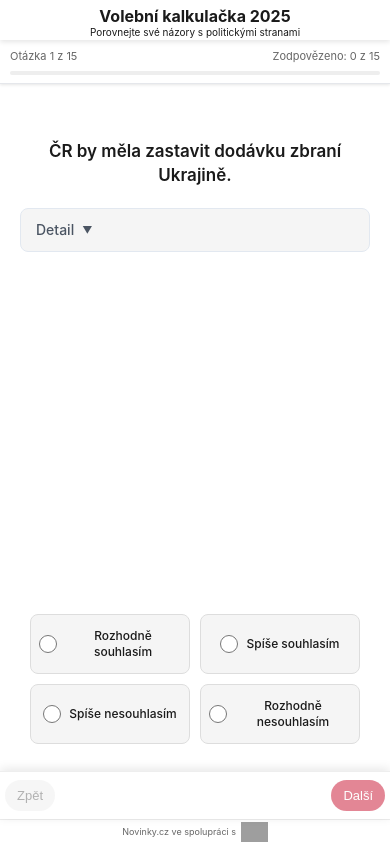
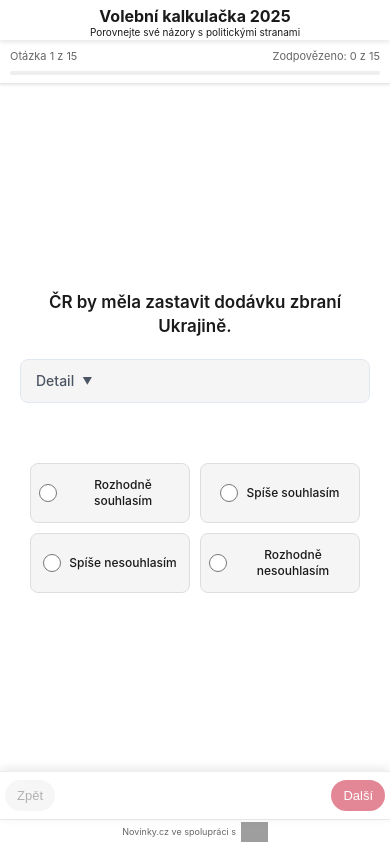
Before and after one commit to davidrynes/volebni-kalkulacka-v2, a Preact app: page / in a window 390 px wide. Built offline with nearby package versions, Linux system fonts and the light colour scheme; grey boxes are pictures that could not be loaded.

Commit message:
Oprava pozice odpovědí - přesun z dolního okraje blíže k textu otázky

```diff
--- a/src/app.css
+++ b/src/app.css
@@ -488,11 +488,10 @@ body {
         grid-template-columns: repeat(2, 1fr);
         gap: 15px;
         padding: 0 15px;
-        margin-top: auto;
-        margin-bottom: auto;
+        margin-top: 30px;
         width: calc(100% - 30px);
         box-sizing: border-box;
-        align-content: center;
+        align-content: start;
     }
 
     .option-label {
@@ -995,14 +994,13 @@ body {
     }
 
     .question-slide {
-        padding: 10px;
+        padding: 15px 10px;
         width: 100%;
         max-width: 100%;
         box-sizing: border-box;
         display: flex;
         flex-direction: column;
         flex: 1;
-        min-height: calc(100vh - 200px);
     }
 
     .question-text {
```
